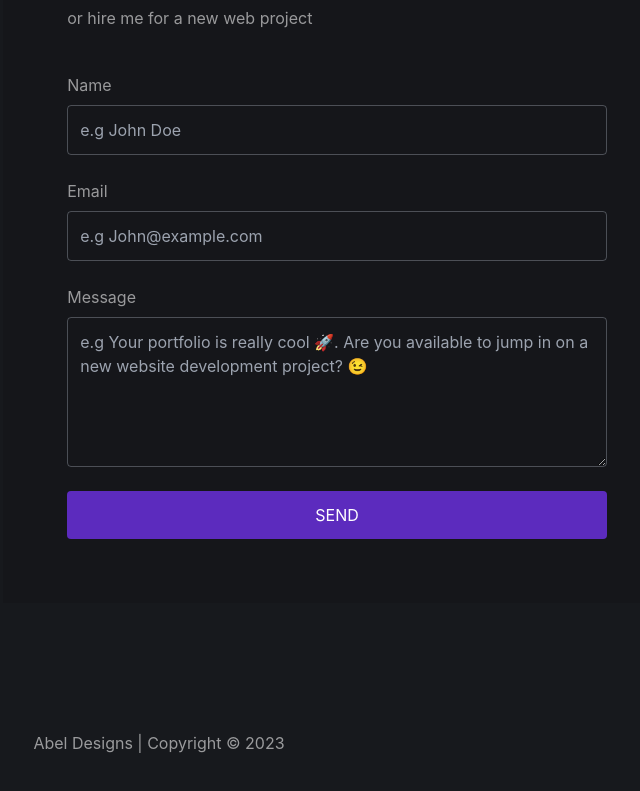
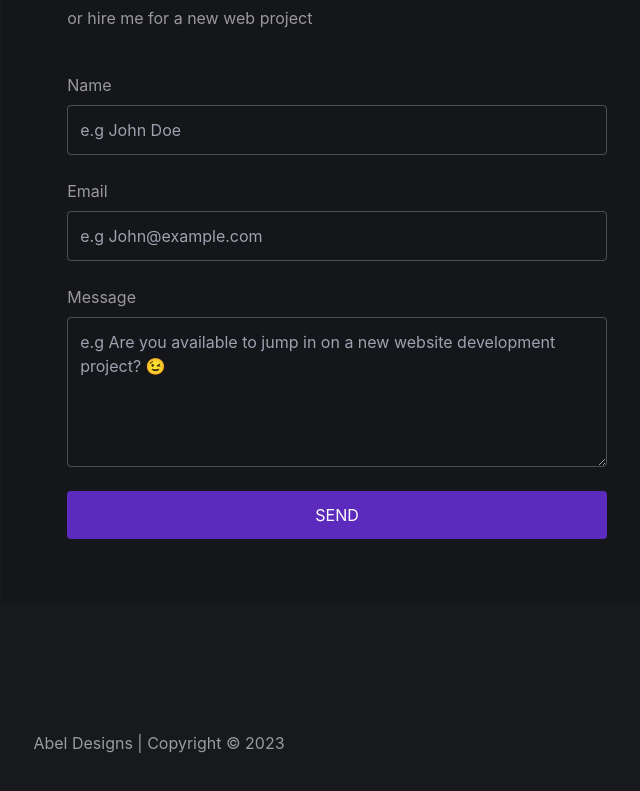
Before and after one commit to abel-otegbola/Portfolio, a Next.js app: page / in a window 1280 px wide. Shown: the part 4481-5272 px from the top of the page, without its empty margins (481-1121 px from the left). Built offline with nearby package versions, Linux system fonts and the light colour scheme.

Commit message:
fix: contact form placeholder text

```diff
--- a/components/contactForm/contactForm.js
+++ b/components/contactForm/contactForm.js
@@ -14,7 +14,7 @@ const ContactForm = () => {
             </label>
             <label className="w-full flex flex-col">
                 <p className="pt-6 pb-2">Message</p>
-                <textarea className="p-[12px] border border-slate-300/[0.3] min-h-[150px] rounded bg-transparent w-full" placeholder="e.g Your portfolio is really cool 🚀. Are you available to jump in on a new website development project? 😉" name='message' autoComplete="true" required></textarea>
+                <textarea className="p-[12px] border border-slate-300/[0.3] min-h-[150px] rounded bg-transparent w-full" placeholder="e.g Are you available to jump in on a new website development project? 😉" name='message' autoComplete="true" required></textarea>
             </label>
             <Button text={"SEND"} />
 
```
